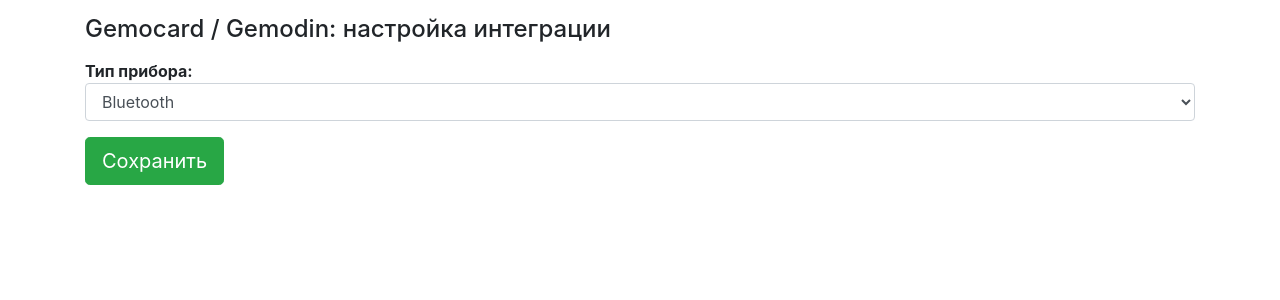
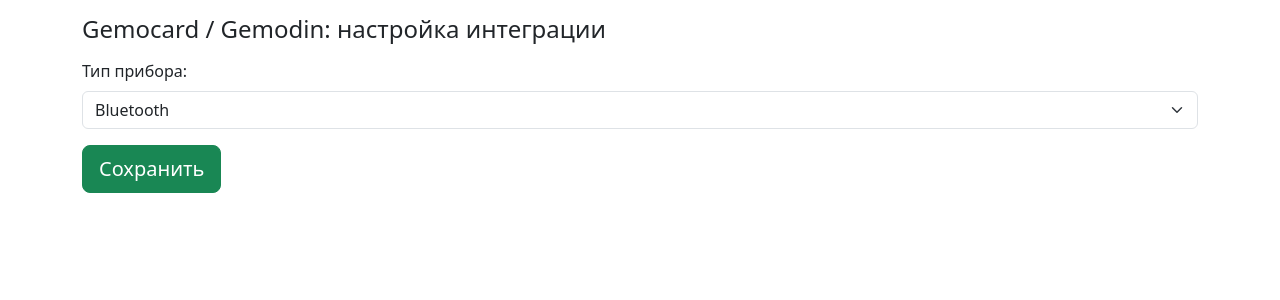
Before and after one commit to roctbb/gemocard-medsenger-bot, a Flask app: template templates/settings.html in a window 1280 px wide. Shown: the top 300 px of the page. Run offline with Flask 3, Linux system fonts and the light colour scheme; the template is opened without the code that fills it, so the values that code supplies are empty; parts of the project's set-up code (start-up, migrations or seed data) failed here and were passed over; some libraries are stand-ins or nearby versions.

Commit message:
💄Improve app page UI, added app store and google play buttons, improved UI for settings page

```diff
--- a/templates/settings.html
+++ b/templates/settings.html
@@ -1,39 +1,41 @@
 <!DOCTYPE html>
-<html lang="en">
+<html lang="ru">
 <head>
     <meta charset="UTF-8">
+    <meta name="viewport" content="width=device-width, initial-scale=1">
+
     <title>Gemocard Gemodin: настройка интеграции</title>
-    <link rel="stylesheet" href="https://stackpath.bootstrapcdn.com/bootstrap/4.3.1/css/bootstrap.min.css"
-          integrity="sha384-ggOyR0iXCbMQv3Xipma34MD+dH/1fQ784/j6cY/iJTQUOhcWr7x9JvoRxT2MZw1T" crossorigin="anonymous">
+    <link href="https://cdn.jsdelivr.net/npm/bootstrap@5.3.0/dist/css/bootstrap.min.css" rel="stylesheet"
+          integrity="sha384-9ndCyUaIbzAi2FUVXJi0CjmCapSmO7SnpJef0486qhLnuZ2cdeRhO02iuK6FUUVM" crossorigin="anonymous">
 </head>
 <body>
 <div class="container">
     <h4 style="margin-top: 15px; margin-bottom: 15px;">Gemocard / Gemodin: настройка интеграции</h4>
 
     {% if error %}
-        <p><strong style="color: red">{{ error }}</strong></p>
+        <div class="alert alert-danger mb-3" role="alert">{{ error }}</div>
     {% endif %}
 
     {% if contract.device_type == 'gsm' %}
 
         <form method="POST">
 
-            <div class="form-group">
-                <strong>Тип прибора:</strong>
-                <select name="device_type" class="form-control">
+            <div class="mb-3">
+                <label for="device_type1" class="form-label">Тип прибора:</label>
+                <select name="device_type" class="form-select" id="device_type1">
                     <option value="gsm" selected>GSM</option>
                     <option value="bluetooth">Bluetooth</option>
                 </select>
             </div>
 
-            <div class="form-group">
-                <strong>Логин:</strong>
-                <input type="text" class="form-control" name="login" value="{{ contract['login'] }}"/>
+            <div class="mb-3">
+                <label for="login1" class="form-label">Логин:</label>
+                <input type="text" class="form-control" name="login" id="login1" value="{{ contract['login'] }}"/>
             </div>
 
-            <div class="form-group">
-                <strong>Прием данных:</strong>
-                <select name="patient" class="form-control">
+            <div class="mb-3">
+                <label for="patient1" class="form-label">Прием данных:</label>
+                <select name="patient" class="form-select" id="patient1">
                     <option value="0"{% if contract['patient'] == 0 %} selected {% endif %}>С обоих пользователей
                         прибора
                     </option>
@@ -45,24 +47,18 @@
                     </option>
                 </select>
             </div>
-            <div class="form-group">
-                <button class="btn-lg btn btn-success">Сохранить</button>
-            </div>
+            <button class="btn-lg btn btn-success">Сохранить</button>
         </form>
     {% else %}
         <form method="POST">
-
-            <div class="form-group">
-                <strong>Тип прибора:</strong>
-                <select name="device_type" class="form-control">
+            <div class="mb-3">
+                <label for="device_type2" class="form-label">Тип прибора:</label>
+                <select name="device_type" class="form-select" id="device_type2">
                     <option value="gsm">GSM</option>
                     <option value="bluetooth" selected>Bluetooth</option>
                 </select>
             </div>
-
-            <div class="form-group">
-                <button class="btn-lg btn btn-success">Сохранить</button>
-            </div>
+            <button class="btn-lg btn btn-success">Сохранить</button>
         </form>
     {% endif %}
 </div>
```
Also changed, not shown: templates/get_app.html (+63 -9 lines).
